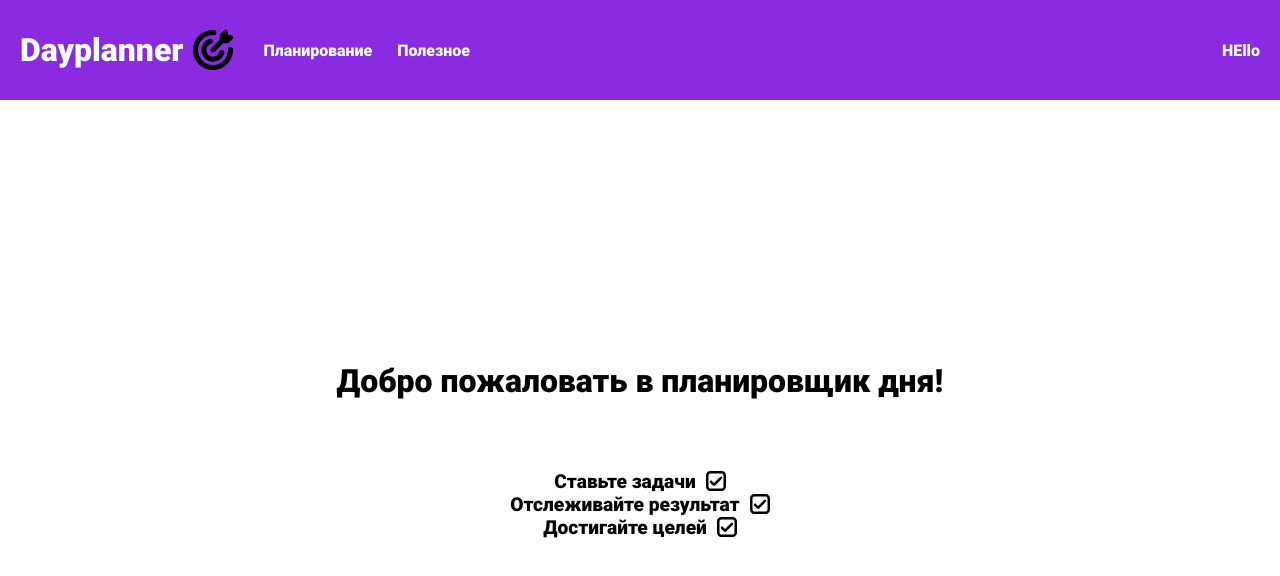
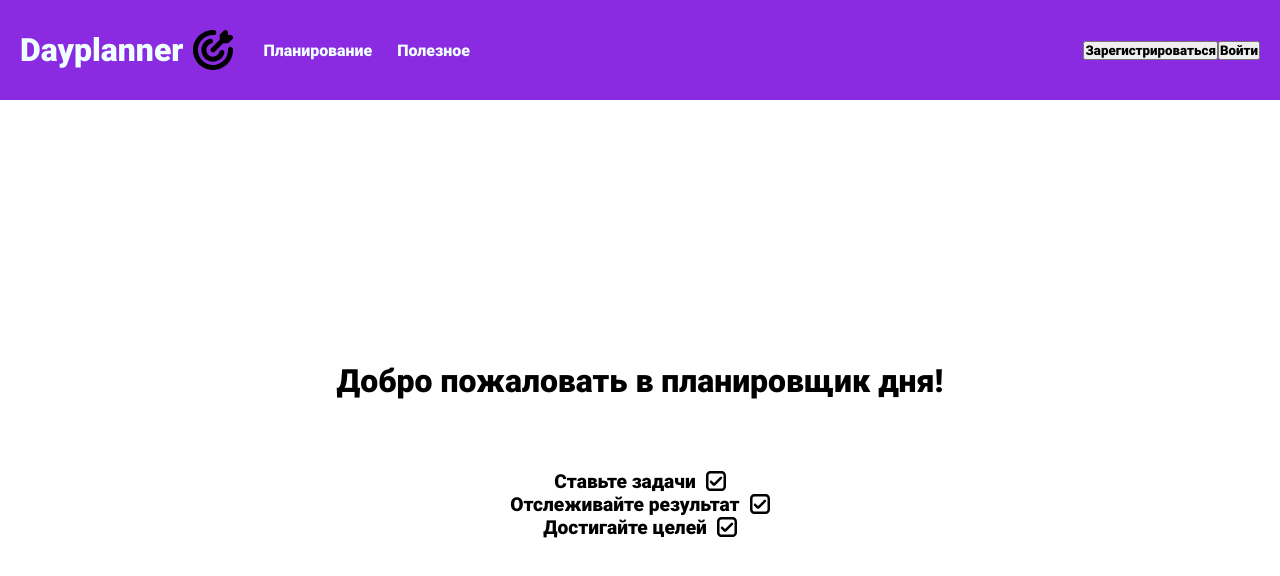
Before and after one commit to yurirodnov/dayplanner, a React app in the folder frontend/: page / in a window 1280 px wide. Shown: the top 576 px of the page. Built offline with nearby package versions, Linux system fonts and the light colour scheme.

Commit message:
Add features UI reg and auth

```diff
--- a/frontend/src/features/auth/index.ts
+++ b/frontend/src/features/auth/index.ts
@@ -0,0 +1 @@
+export * from "../auth/ui";
--- /dev/null
+++ b/frontend/src/features/auth/ui/index.tsx
@@ -0,0 +1,8 @@
+import React, { FC } from "react";
+
+
+export const AuthButton: FC = () => {
+  return (
+    <button>Войти</button>
+  )
+}
--- a/frontend/src/features/registration/index.ts
+++ b/frontend/src/features/registration/index.ts
@@ -0,0 +1 @@
+export * from "./ui";
--- /dev/null
+++ b/frontend/src/features/registration/ui/index.tsx
@@ -0,0 +1,8 @@
+import React, { FC } from "react";
+
+
+export const RegistrationButton: FC = () => {
+  return (
+    <button>Зарегистрироваться</button>
+  )
+}
--- a/frontend/src/widgets/user-enter/index.tsx
+++ b/frontend/src/widgets/user-enter/index.tsx
@@ -1,7 +1,12 @@
 import React, { FC } from "react";
-
+import { RegistrationButton } from "../../features/registration";
+import { AuthButton } from "../../features/auth";
 
 
 export const UserEnter = () => {
-  return (<div className="user-enter-block">HEllo</div>)
+  return (
+    <div className="user-enter-block">
+      <RegistrationButton />
+      <AuthButton />
+    </div>)
 }
--- a/frontend/tsconfig.json
+++ b/frontend/tsconfig.json
@@ -1,5 +1,6 @@
 {
   "compilerOptions": {
+    "baseUrl": "src",
     "outDir": "./dist/",
     "noImplicitAny": true,
     "module": "ESNext",
@@ -8,7 +9,10 @@
     "allowJs": true,
     "moduleResolution": "node",
     "allowSyntheticDefaultImports": true,
-    "esModuleInterop": true
+    "esModuleInterop": true,
+    "paths": {
+      "src/*": ["*"]
+    }
   },
   "ts-node": {
     "compilerOptions": {
```
